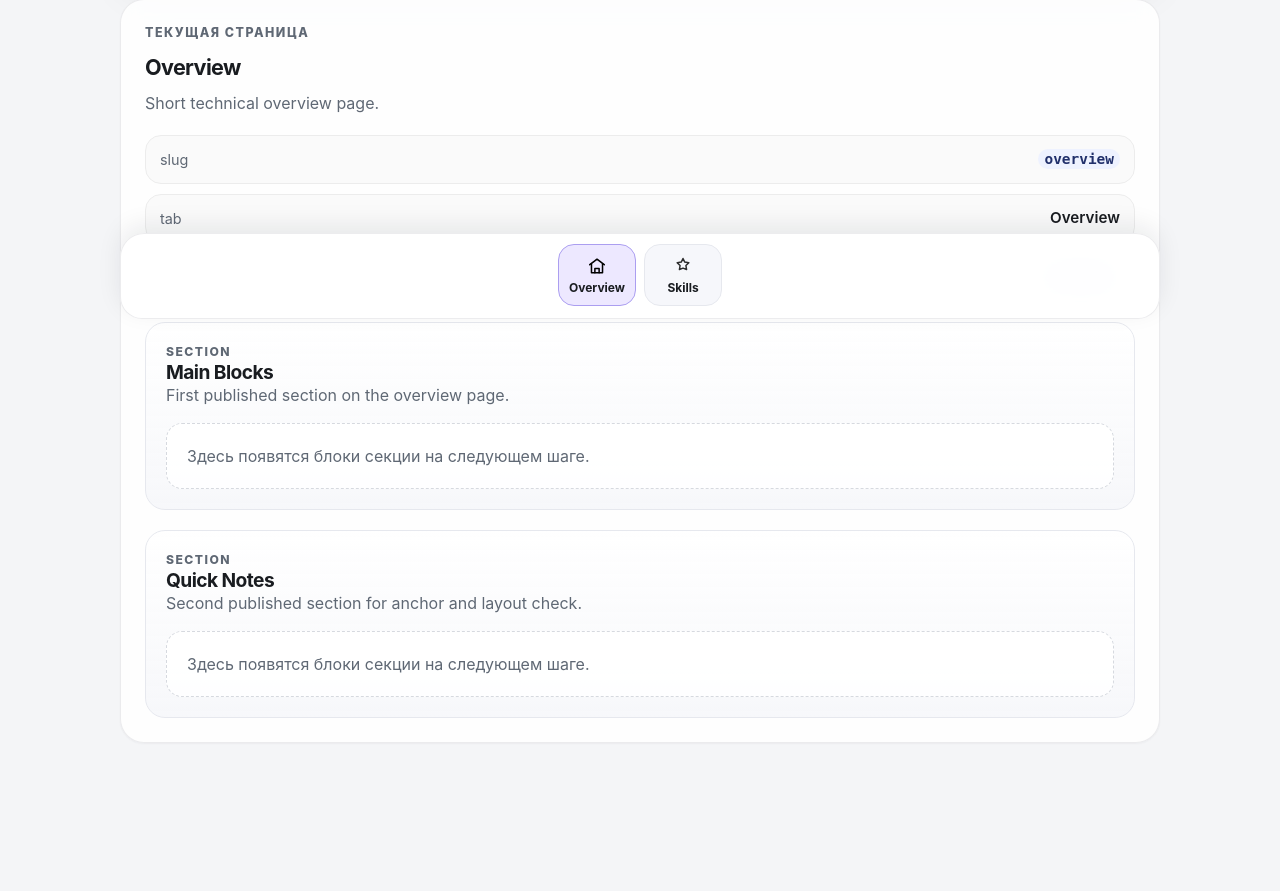
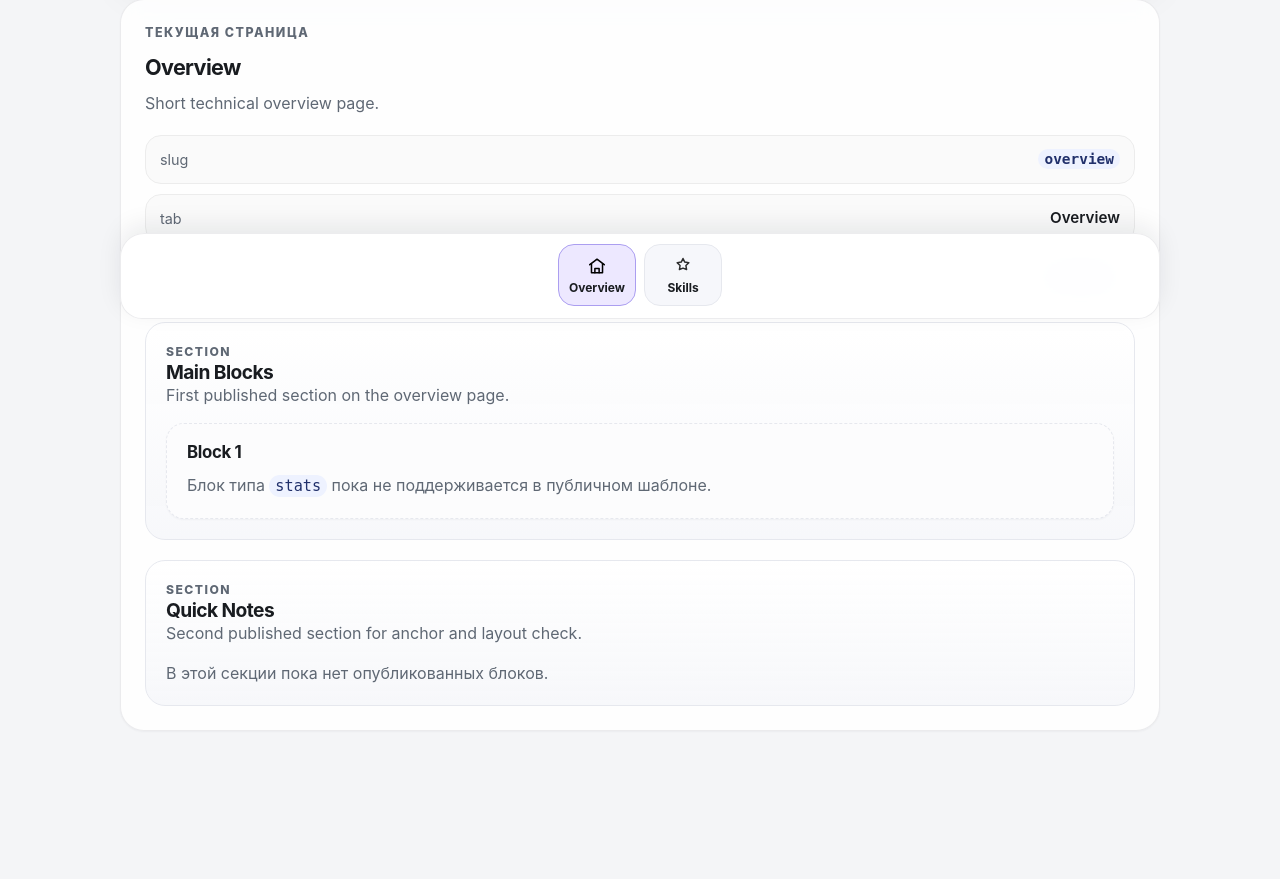
Before and after one commit to ivan-s-2001/too_many_bones_helper, a Django app: page /heroes/test-hero/ in a window 1280 px wide. Shown: the part 471-1362 px from the top of the page. After the commit the page ends 1204 px from the top, so only its background shows below. Run offline with Django 4.2, Linux system fonts and the light colour scheme; data comes from the database, SQL or seed files in the repository; both versions use the stored data as it was after the commit; parts of the project's set-up code (start-up, migrations or seed data) failed here and were passed over.

Commit message:
add textblock

```diff
--- /dev/null
+++ b/content/block_rendering.py
@@ -0,0 +1,47 @@
+from __future__ import annotations
+
+
+TEXT_BLOCK_TEMPLATE = 'content/blocks/text.html'
+UNSUPPORTED_BLOCK_TEMPLATE = 'content/blocks/unsupported.html'
+
+
+def prepare_sections_for_render(sections):
+    prepared_sections = []
+
+    for section in sections:
+        published_blocks = getattr(section, 'published_blocks', [])
+        section.render_blocks = [prepare_block_for_render(block) for block in published_blocks]
+        prepared_sections.append(section)
+
+    return prepared_sections
+
+
+def prepare_block_for_render(block):
+    block.render_template = get_block_template(block)
+    block.text_paragraphs = get_text_paragraphs(block)
+    return block
+
+
+def get_block_template(block) -> str:
+    if block.type == 'text':
+        return TEXT_BLOCK_TEMPLATE
+
+    return UNSUPPORTED_BLOCK_TEMPLATE
+
+
+def get_text_paragraphs(block):
+    if block.type != 'text':
+        return []
+
+    data = block.data if isinstance(block.data, dict) else {}
+    raw_text = data.get('text', '')
+
+    if not raw_text:
+        return []
+
+    normalized_text = str(raw_text).replace('\r\n', '\n').strip()
+
+    if not normalized_text:
+        return []
+
+    return [paragraph.strip() for paragraph in normalized_text.split('\n\n') if paragraph.strip()]
--- a/heroes/views.py
+++ b/heroes/views.py
@@ -1,5 +1,9 @@
+from django.db.models import Prefetch
 from django.http import Http404
 from django.shortcuts import get_object_or_404, render
+
+from content.block_rendering import prepare_sections_for_render
+from content.models import Block
 
 from .models import Hero
 
@@ -23,11 +27,19 @@ def hero_detail(request, hero_slug, page_slug=None):
         if current_page is None:
             raise Http404('No published pages found for this hero.')
 
-    sections = (
+    sections = list(
         current_page.sections
         .filter(is_published=True)
+        .prefetch_related(
+            Prefetch(
+                'blocks',
+                queryset=Block.objects.filter(is_published=True).order_by('order', 'id'),
+                to_attr='published_blocks',
+            )
+        )
         .order_by('order', 'title')
     )
+    prepare_sections_for_render(sections)
 
     return render(
         request,
--- a/static/web/styles.css
+++ b/static/web/styles.css
@@ -472,17 +472,58 @@ code {
 }
 
 .hero-space__section-description,
-.hero-space__section-blocks-placeholder {
+.hero-space__section-blocks-empty {
     margin: 0;
     color: var(--muted-text-color);
 }
 
 .hero-space__section-blocks {
+    display: grid;
+    gap: var(--space-3);
     margin-top: var(--space-3);
-    padding: var(--space-4);
-    background: rgba(255, 255, 255, 0.9);
-    border: 1px dashed #d6d9df;
-    border-radius: 16px;
+}
+
+.content-block {
+    padding: 16px;
+    background: rgba(255, 255, 255, 0.96);
+    border: 1px solid #e6e8ee;
+    border-radius: 18px;
+    box-shadow: var(--shadow-sm);
+}
+
+.content-block__title {
+    margin: 0 0 10px;
+    font-size: 1rem;
+    line-height: 1.2;
+    letter-spacing: -0.02em;
+}
+
+.content-block__text {
+    display: grid;
+    gap: 12px;
+}
+
+.content-block__paragraph,
+.content-block__empty,
+.content-block__technical-note {
+    margin: 0;
+    font-size: 0.98rem;
+    line-height: 1.68;
+    word-break: break-word;
+}
+
+.content-block__paragraph {
+    color: #2f3742;
+}
+
+.content-block__empty,
+.content-block__technical-note {
+    color: var(--muted-text-color);
+}
+
+.content-block--unsupported {
+    background: #fcfcfd;
+    border-style: dashed;
 }
 
 .hero-space__placeholder {
@@ -737,6 +778,20 @@ code {
         padding: 18px 28px 0;
     }
 
+    .content-block {
+        padding: 18px 20px;
+    }
+
+    .content-block__title {
+        font-size: 1.05rem;
+    }
+
+    .content-block__paragraph,
+    .content-block__empty,
+    .content-block__technical-note {
+        font-size: 1rem;
+    }
+
     .hero-section-menu {
         right: 20px;
     }
--- /dev/null
+++ b/templates/content/blocks/unsupported.html
@@ -0,0 +1,9 @@
+<article class="content-block content-block--unsupported"{% if block.anchor %} id="block-{{ block.anchor }}"{% endif %}>
+    {% if block.title %}
+        <h4 class="content-block__title">{{ block.title }}</h4>
+    {% endif %}
+
+    <p class="content-block__technical-note">
+        Блок типа <code>{{ block.type }}</code> пока не поддерживается в публичном шаблоне.
+    </p>
+</article>
--- a/templates/heroes/hero_detail.html
+++ b/templates/heroes/hero_detail.html
@@ -176,13 +176,18 @@
                                 {% endif %}
                             </div>
 
-                            <div
-                                class="hero-space__section-blocks"
-                                aria-label="Будущие блоки секции {{ section.title }}"
-                            >
-                                <p class="hero-space__section-blocks-placeholder">
-                                    Здесь появятся блоки секции на следующем шаге.
-                                </p>
+                            <div class="hero-space__section-blocks" aria-label="Блоки секции {{ section.title }}">
+                                {% if section.render_blocks %}
+                                    {% for block in section.render_blocks %}
+                                        {% if block.render_template %}
+                                            {% include block.render_template with block=block %}
+                                        {% endif %}
+                                    {% endfor %}
+                                {% else %}
+                                    <p class="hero-space__section-blocks-empty">
+                                        В этой секции пока нет опубликованных блоков.
+                                    </p>
+                                {% endif %}
                             </div>
                         </section>
                     {% endfor %}
```
Also changed, not shown: fixtures/test_dump.json (+51 -4 lines), templates/content/blocks/text.html (added, +15 -0 lines).
